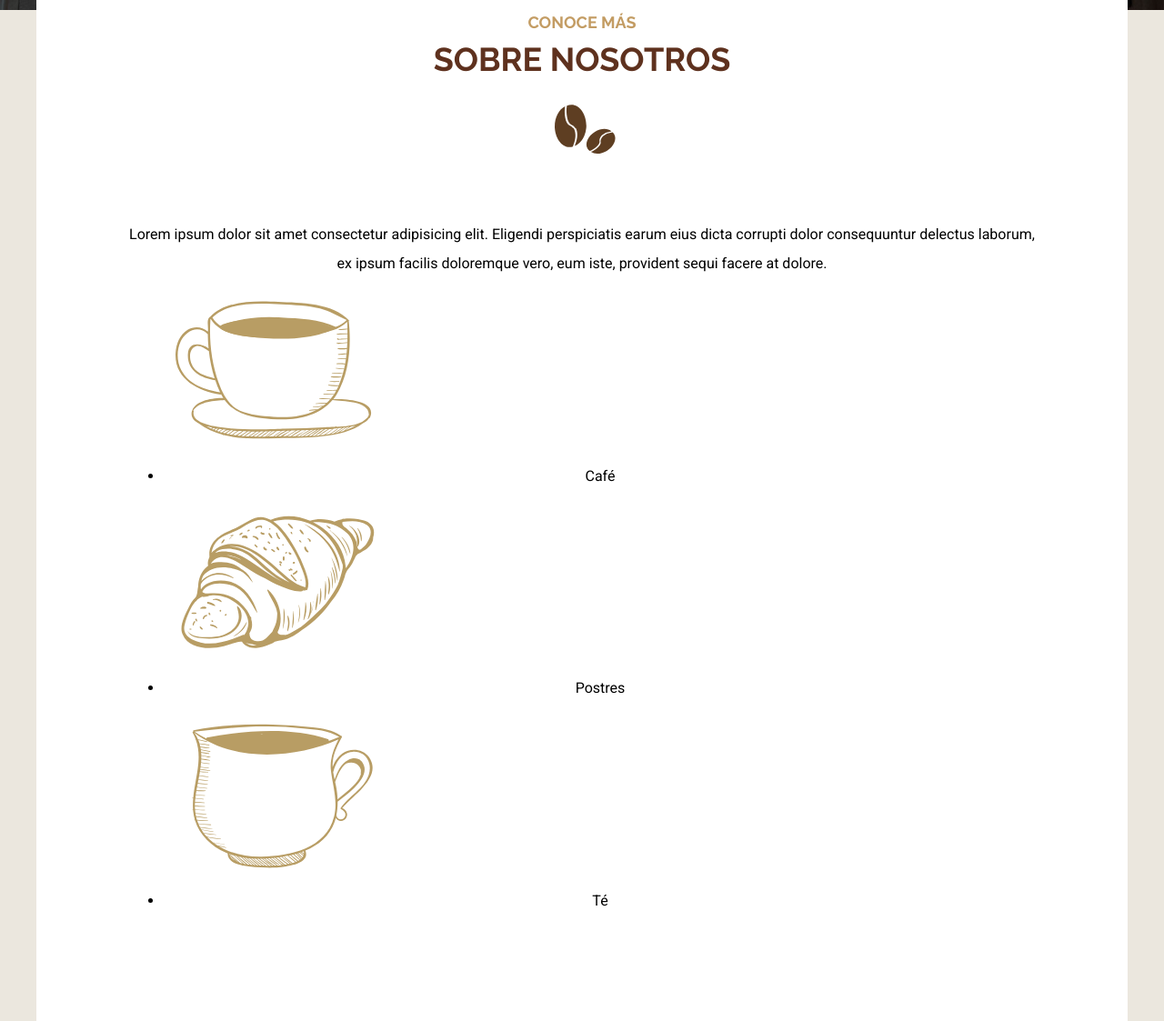
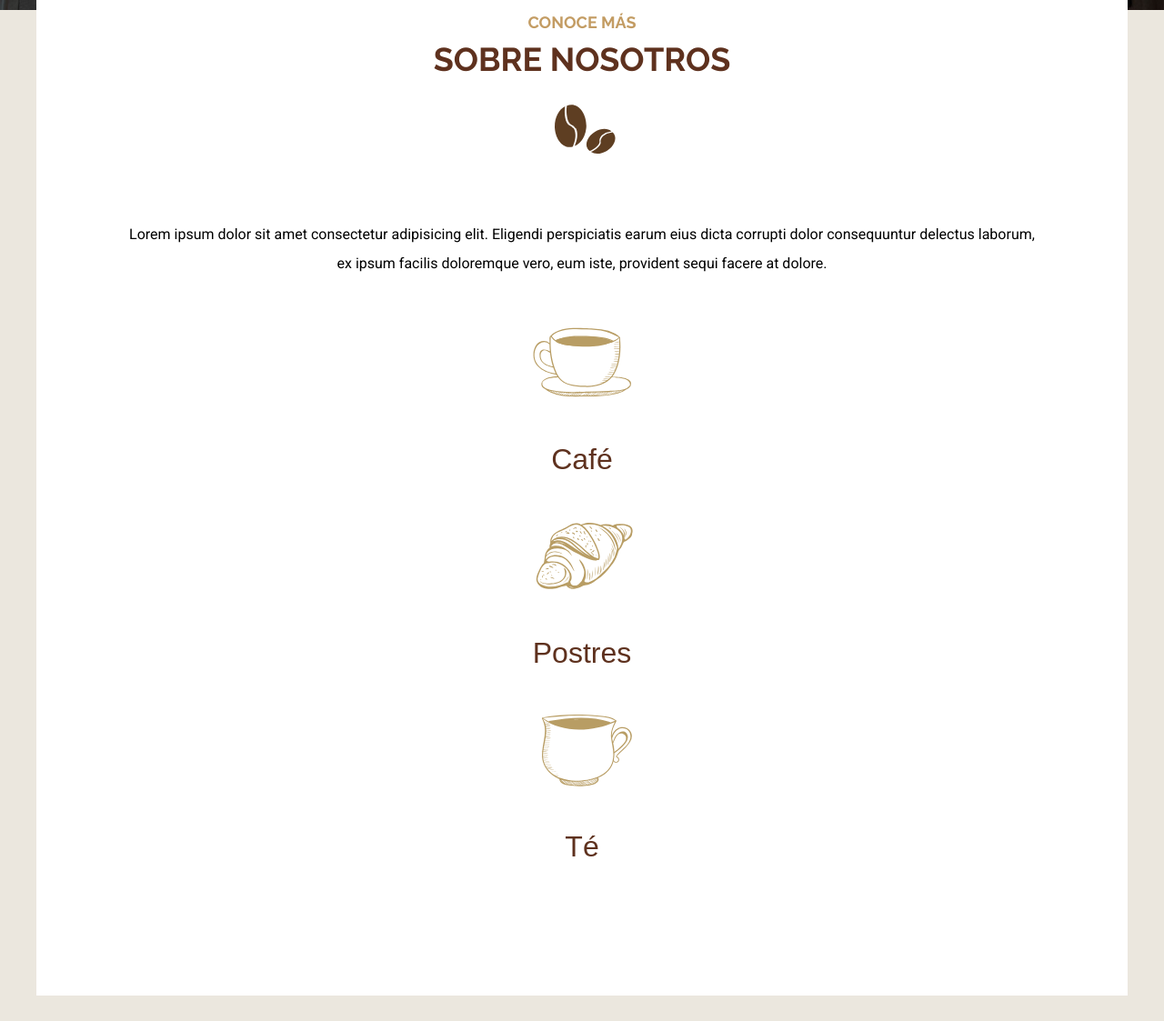
Before and after one commit to ManuUSS/coffee-shop, a website: page index.html in a window 1280 px wide. Shown: the part 689-1812 px from the top of the page at 91% size. After the commit the page ends 1784 px from the top, so only its background shows below. Drawn offline with nearby package versions, Linux system fonts and the light colour scheme; files that its build step writes are made by us from their sources; files whose address does not match are found by name; a web font is replaced by a local one.

Commit message:
new: icons initial scss

```diff
--- a/src/scss/base/_globals.scss
+++ b/src/scss/base/_globals.scss
@@ -30,6 +30,12 @@ img {
     display: block;
 }
 
+ul {
+    list-style: none;
+    padding: 0;
+    margin: 0;
+}
+
 .container {
     width: 95%;
     max-width: 120rem;
--- /dev/null
+++ b/src/scss/main/_icons.scss
@@ -0,0 +1,23 @@
+@use 'base/vars';
+
+.icons {
+    margin-top: 5rem;
+
+}
+.icons-list {
+
+    li {
+        img {
+            margin: 0 auto;
+            width: 12rem;
+        }
+
+        p {
+            font-family: vars.$font_italic;
+            font-size: 3.2rem;
+            color: vars.$color_main;
+        }
+    }
+
+
+}
--- a/src/scss/main/_index.scss
+++ b/src/scss/main/_index.scss
@@ -1 +1,2 @@
 @forward 'content';
+@forward 'icons';
```
